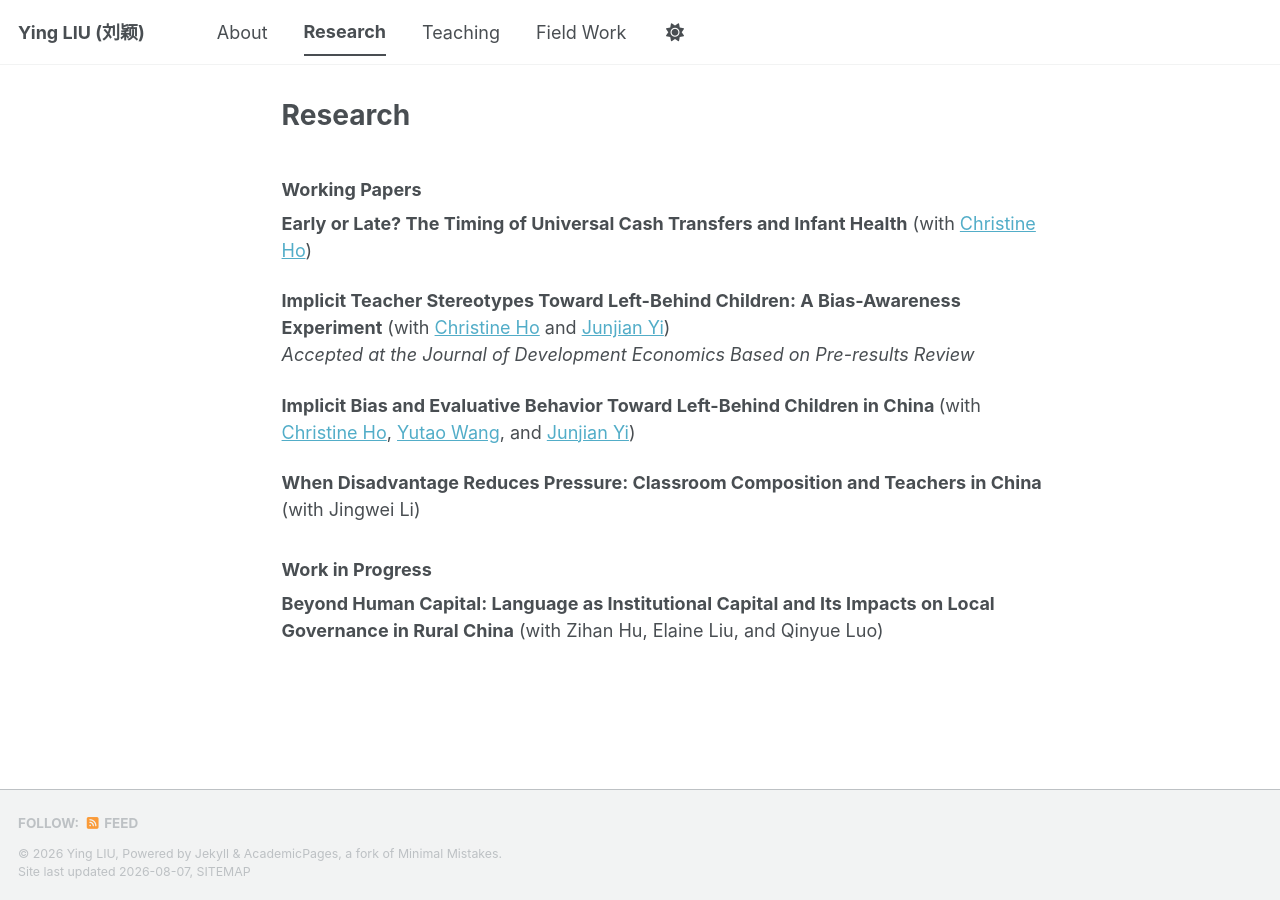
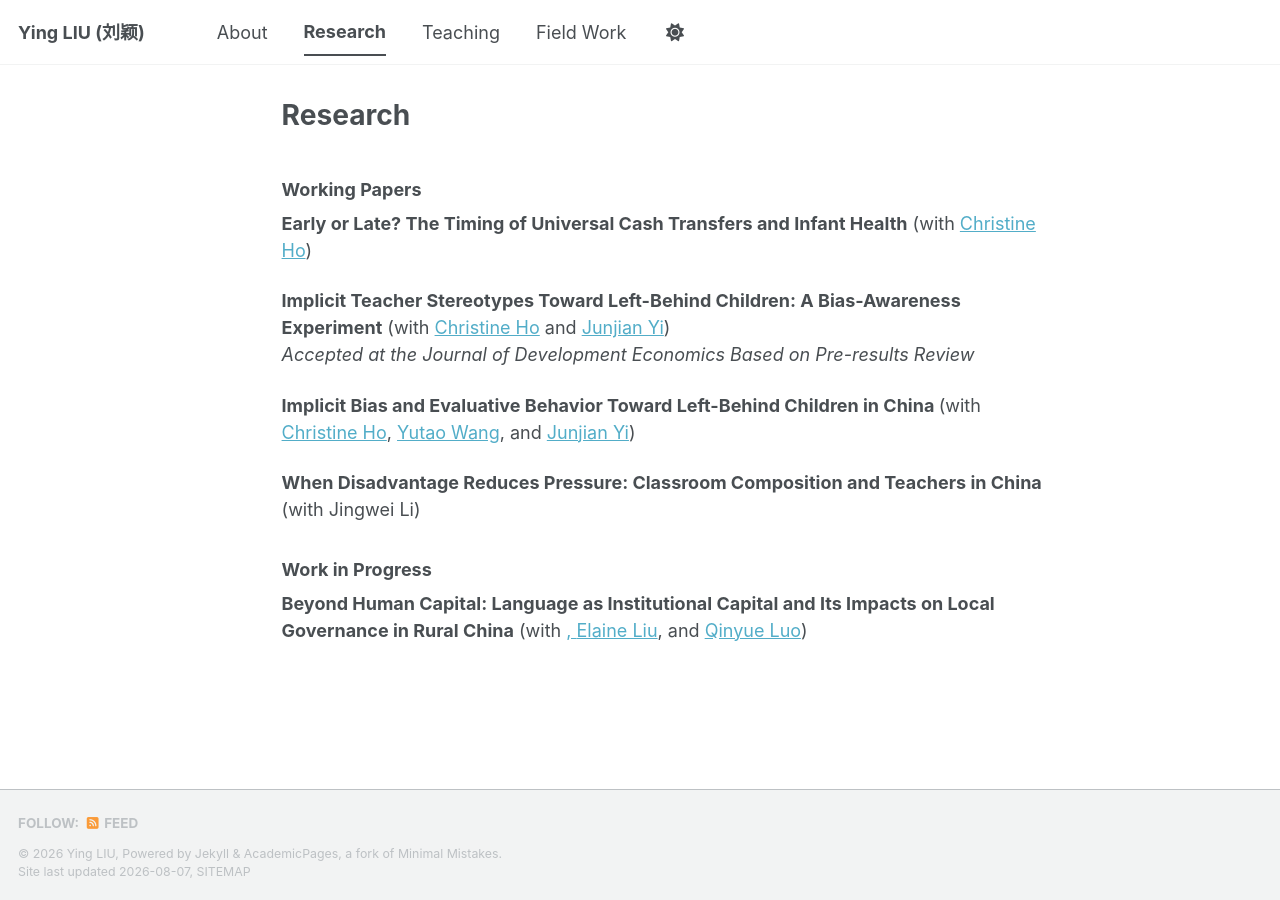
Before and after one commit to YingLIU2022/YingLIU2022.github.io, a Jekyll site: the page built from _pages/publications.html, in a window 1280 px wide. Built offline with Jekyll 4.4.1, drawn with Linux system fonts in a browser that asks for light colours; a script bundle is joined from its source files by our own code; library files that are not in the unit come from our copies; some of the changed lines change nothing that is shown.

Commit message:
Update publications.html

```diff
--- a/_pages/publications.html
+++ b/_pages/publications.html
@@ -17,4 +17,4 @@
 
 <h3>Work in Progress</h3>
 
-<p><strong>Beyond Human Capital: Language as Institutional Capital and Its Impacts on Local Governance in Rural China</strong> (with Zihan Hu, Elaine Liu, and Qinyue Luo)</p>
+<p><strong>Beyond Human Capital: Language as Institutional Capital and Its Impacts on Local Governance in Rural China</strong> (with <a href="https://www.zihanhuecon.com" Zihan Hu</a>, <a href="https://elaineliuecon.com">Elaine Liu</a>, and <a href="https://ies.swufe.edu.cn/info/1181/3181.htm">Qinyue Luo</a>)</p>
```
